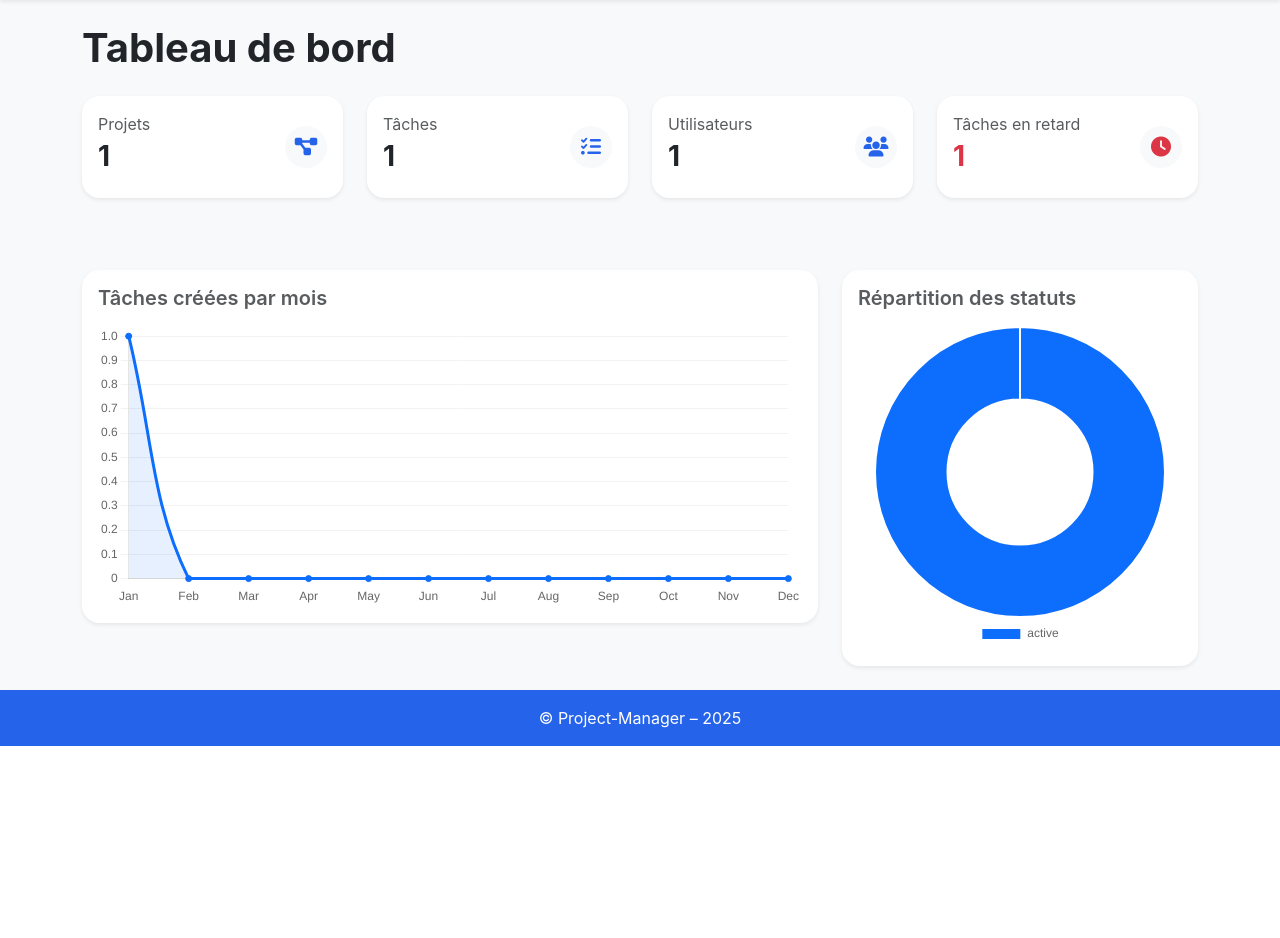
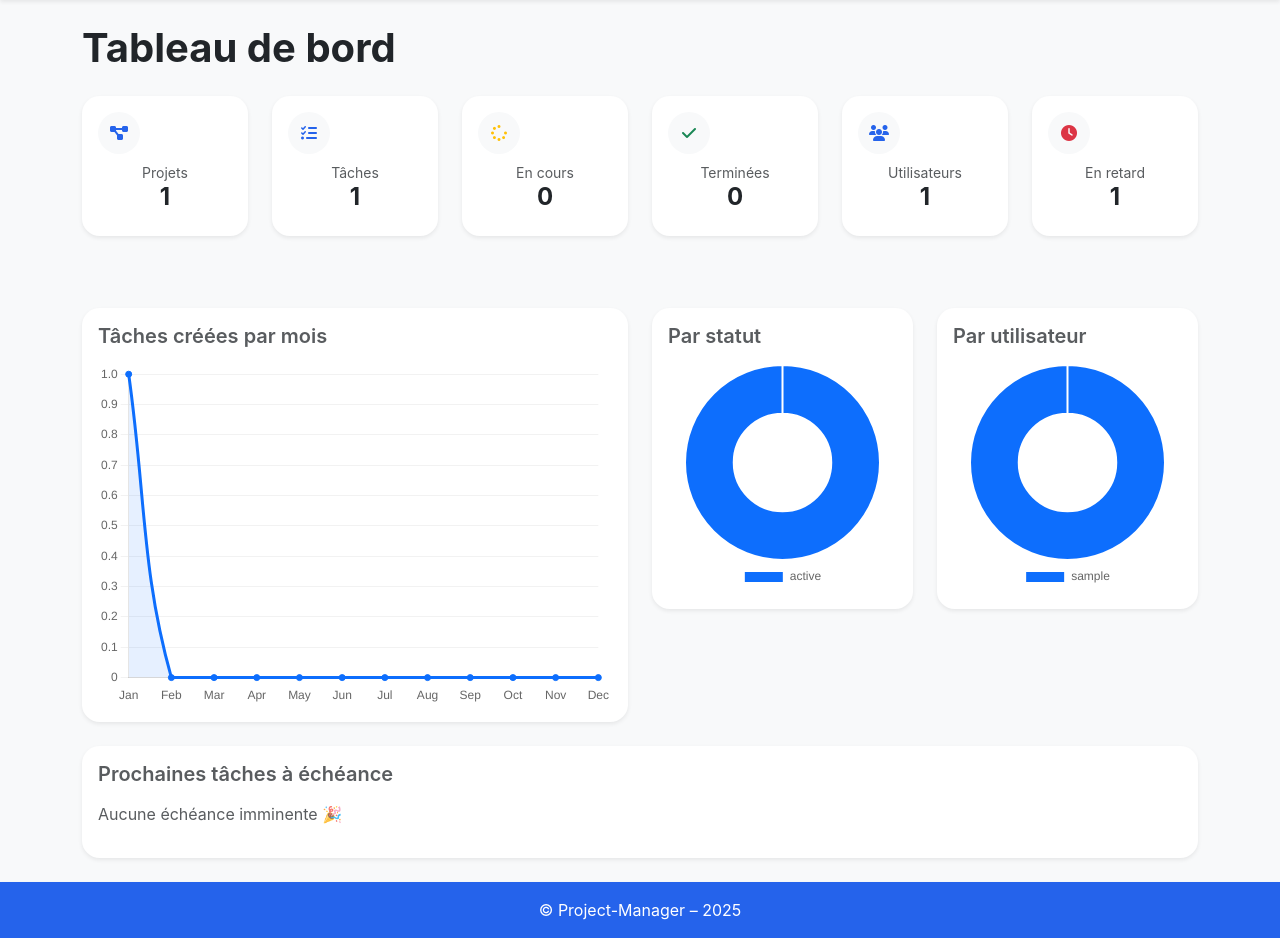
Before and after one commit to LM-Code-Be/project-manager, a Flask app: page / in a window 1280 px wide. Shown: the part 56-994 px from the top of the page. Before the commit the page ends 802 px from the top, so only its background shows below. Run offline with Flask 3, Linux system fonts and the light colour scheme; a user stored in the database is signed in; tables that the repository leaves empty hold one stand-in row (values such as "Sample post"); some libraries are stand-ins or nearby versions.

Commit message:
Version finale du projet - ajout BDD, scripts et nettoyage

```diff
--- a/app/routes/dashboard.py
+++ b/app/routes/dashboard.py
@@ -1,35 +1,55 @@
+# ---------------------------------------------
+# Auteur   : LM‑Code
+# Site     : https://lm-code.be
+# GitHub   : https://github.com/LM-Code-Be
+# Projet   : Project Manager (Flask + MySQL)
+# ---------------------------------------------
+from datetime import date
+import calendar
 from flask import Blueprint, render_template
 from flask_login import login_required
-from datetime import date
-from app.models import Project, Task, User
 from app import db
-import calendar
+from app.models import Project, Task, User, Assignment  # Assignment = table d'association
 
 bp = Blueprint("dashboard", __name__, url_prefix="/")
 
 @bp.route("/")
 @login_required
 def index():
-    # Statistiques globales
+    # ---------- KPI ----------
     total_projects = Project.query.count()
-    total_tasks = Task.query.count()
-    total_users = User.query.count()
-    overdue_tasks = Task.query.filter(Task.due_date < date.today(), Task.status != "done").count()
+    total_tasks    = Task.query.count()
+    total_users    = User.query.count()
+    overdue_tasks  = Task.query.filter(Task.due_date < date.today(),
+                                       Task.status != "done").count()
+    tasks_progress = Task.query.filter_by(status="in_progress").count()
+    tasks_done     = Task.query.filter_by(status="done").count()
 
-    # Répartition des tâches par statut
+    # ---------- Graphique 1 : par statut ----------
+    status_map = {"todo": "À faire", "in_progress": "En cours", "done": "Terminé"}
     status_data = (
         Task.query.with_entities(Task.status, db.func.count())
         .group_by(Task.status).all()
     )
-    status_map = {
-        "todo": "À faire",
-        "in_progress": "En cours",
-        "done": "Terminé"
+    chart_status = {
+        "labels": [status_map.get(s, s) for s, _ in status_data],
+        "data":   [c for _, c in status_data],
     }
-    status_labels = [status_map.get(s, s) for s, _ in status_data]
-    status_counts = [c for _, c in status_data]
 
-    # Évolution mensuelle des tâches créées
+    # ---------- Graphique 2 : par utilisateur ----------
+    user_data = (
+        db.session.query(User.username, db.func.count(Task.id))
+        .join(Assignment, Assignment.user_id == User.id)
+        .join(Task, Task.id == Assignment.task_id)
+        .group_by(User.username)
+        .all()
+    )
+    chart_user = {
+        "labels": [u for u, _ in user_data],
+        "data":   [c for _, c in user_data],
+    }
+
+    # ---------- Graphique 3 : tâches créées par mois ----------
     monthly_data = (
         db.session.query(db.func.month(Task.created), db.func.count())
         .group_by(db.func.month(Task.created)).all()
@@ -38,21 +58,31 @@ def index():
     monthly_counts = {m: 0 for m in range(1, 13)}
     for m, count in monthly_data:
         monthly_counts[m] = count
-    tasks_by_month = [monthly_counts[m] for m in range(1, 13)]
+    chart_monthly = {
+        "labels": monthly_labels,
+        "data":   [monthly_counts[m] for m in range(1, 13)],
+    }
 
-    return render_template("dashboard.html",
+    # ---------- 5 prochaines tâches proches de l'échéance ----------
+    upcoming_tasks = (
+        Task.query.filter(Task.status != "done", Task.due_date >= date.today())
+        .order_by(Task.due_date)
+        .limit(5)
+        .all()
+    )
+
+    return render_template(
+        "dashboard.html",
         stats={
-            "projects": total_projects,
-            "tasks": total_tasks,
-            "users": total_users,
-            "overdue": overdue_tasks
+            "projects":  total_projects,
+            "tasks":     total_tasks,
+            "users":     total_users,
+            "overdue":   overdue_tasks,
+            "progress":  tasks_progress,
+            "done":      tasks_done,
         },
-        chart_monthly={
-            "labels": monthly_labels,
-            "data": tasks_by_month
-        },
-        chart_status={
-            "labels": status_labels,
-            "data": status_counts
-        }
+        chart_monthly = chart_monthly,
+        chart_status  = chart_status,
+        chart_user    = chart_user,
+        upcoming      = upcoming_tasks,
     )
--- a/app/templates/dashboard.html
+++ b/app/templates/dashboard.html
@@ -4,137 +4,144 @@
   GitHub   : https://github.com/LM-Code-Be
   Projet   : Project Manager (Flask + MySQL)
 -->
-
 {% extends 'base.html' %}
 {% block title %}Dashboard – Project Manager{% endblock %}
 
 {% block content %}
 <h1 class="fw-bold mb-4">Tableau de bord</h1>
 
-<!-- Cartes statistiques -->
+<!-- Cartes KPI -->
 <div class="row g-4">
-  <div class="col-sm-6 col-lg-3">
+  {% set kpis = [
+    ("Projets",   stats.projects,  "fa-diagram-project", "primary"),
+    ("Tâches",    stats.tasks,     "fa-list-check",      "primary"),
+    ("En cours",  stats.progress,  "fa-spinner",         "warning"),
+    ("Terminées", stats.done,      "fa-check",           "success"),
+    ("Utilisateurs", stats.users,  "fa-users",           "primary"),
+    ("En retard", stats.overdue,   "fa-clock",           "danger")
+  ] %}
+  {% for label, value, icon, color in kpis %}
+  <div class="col-6 col-lg-2">
+    <div class="card shadow-sm border-0 text-center">
+      <div class="card-body">
+        <div class="icon-circle bg-light text-{{ color }} mb-2">
+          <i class="fa-solid {{ icon }}"></i>
+        </div>
+        <p class="mb-0 text-muted small">{{ label }}</p>
+        <h4 class="fw-bold">{{ value }}</h4>
+      </div>
+    </div>
+  </div>
+  {% endfor %}
+</div>
+
+<!-- Graphiques -->
+<div class="row mt-5 g-4">
+  <!-- Créées par mois -->
+  <div class="col-lg-6">
     <div class="card shadow-sm border-0">
-      <div class="card-body d-flex justify-content-between align-items-center">
-        <div>
-          <p class="text-muted mb-1">Projets</p>
-          <h3 class="fw-bold">{{ stats.projects }}</h3>
-        </div>
-        <div class="icon-circle bg-light text-primary">
-          <i class="fa-solid fa-diagram-project fs-5"></i>
-        </div>
+      <div class="card-body">
+        <h5 class="mb-3 fw-semibold text-muted">Tâches créées par mois</h5>
+        <canvas id="monthlyChart" height="200"></canvas>
       </div>
     </div>
   </div>
 
-  <div class="col-sm-6 col-lg-3">
+  <!-- Par statut -->
+  <div class="col-lg-3">
     <div class="card shadow-sm border-0">
-      <div class="card-body d-flex justify-content-between align-items-center">
-        <div>
-          <p class="text-muted mb-1">Tâches</p>
-          <h3 class="fw-bold">{{ stats.tasks }}</h3>
-        </div>
-        <div class="icon-circle bg-light text-primary">
-          <i class="fa-solid fa-list-check fs-5"></i>
-        </div>
+      <div class="card-body">
+        <h5 class="mb-3 fw-semibold text-muted">Par statut</h5>
+        <canvas id="statusChart" height="200"></canvas>
       </div>
     </div>
   </div>
 
-  <div class="col-sm-6 col-lg-3">
+  <!-- Par utilisateur -->
+  <div class="col-lg-3">
     <div class="card shadow-sm border-0">
-      <div class="card-body d-flex justify-content-between align-items-center">
-        <div>
-          <p class="text-muted mb-1">Utilisateurs</p>
-          <h3 class="fw-bold">{{ stats.users }}</h3>
-        </div>
-        <div class="icon-circle bg-light text-primary">
-          <i class="fa-solid fa-users fs-5"></i>
-        </div>
-      </div>
-    </div>
-  </div>
-
-  <div class="col-sm-6 col-lg-3">
-    <div class="card shadow-sm border-0">
-      <div class="card-body d-flex justify-content-between align-items-center">
-        <div>
-          <p class="text-muted mb-1">Tâches en retard</p>
-          <h3 class="fw-bold text-danger">{{ stats.overdue }}</h3>
-        </div>
-        <div class="icon-circle bg-light text-danger">
-          <i class="fa-solid fa-clock fs-5"></i>
-        </div>
+      <div class="card-body">
+        <h5 class="mb-3 fw-semibold text-muted">Par utilisateur</h5>
+        <canvas id="userChart" height="200"></canvas>
       </div>
     </div>
   </div>
 </div>
 
-<!-- Graphiques -->
-<div class="row mt-5 g-4">
-  <!-- Graphique par mois -->
-  <div class="col-md-8">
-    <div class="card shadow-sm border-0">
-      <div class="card-body">
-        <h5 class="mb-3 fw-semibold text-muted">Tâches créées par mois</h5>
-        <canvas id="monthlyChart" height="120"></canvas>
-      </div>
+<!-- 5 prochaines tâches -->
+<div class="card shadow-sm border-0 mt-4">
+  <div class="card-body">
+    <h5 class="mb-3 fw-semibold text-muted">Prochaines tâches à échéance</h5>
+    {% if upcoming %}
+    <div class="table-responsive">
+      <table class="table table-sm align-middle">
+        <thead class="table-light">
+          <tr>
+            <th>Titre</th>
+            <th>Projet</th>
+            <th>Statut</th>
+            <th>Échéance</th>
+          </tr>
+        </thead>
+        <tbody>
+          {% for t in upcoming %}
+          <tr>
+            <td>{{ t.title }}</td>
+            <td>{{ t.project.name if t.project else "-" }}</td>
+            <td>{{ t.get_status_display() }}</td>
+            <td>{{ t.due_date.strftime("%d/%m/%Y") if t.due_date else "-" }}</td>
+          </tr>
+          {% endfor %}
+        </tbody>
+      </table>
     </div>
-  </div>
-
-  <!-- Graphique par statut -->
-  <div class="col-md-4">
-    <div class="card shadow-sm border-0">
-      <div class="card-body">
-        <h5 class="mb-3 fw-semibold text-muted">Répartition des statuts</h5>
-        <canvas id="statusChart" height="200"></canvas>
-      </div>
-    </div>
+    {% else %}
+      <p class="text-muted">Aucune échéance imminente 🎉</p>
+    {% endif %}
   </div>
 </div>
 {% endblock %}
 
 {% block scripts_extra %}
 <script>
-const monthlyCtx = document.getElementById("monthlyChart").getContext("2d");
-new Chart(monthlyCtx, {
-  type: "line",
-  data: {
-    labels: {{ chart_monthly.labels | tojson | safe }},
-    datasets: [{
-      label: "Tâches",
-      data: {{ chart_monthly.data | tojson | safe }},
-      borderColor: "#0d6efd",
-      backgroundColor: "rgba(13, 110, 253, 0.1)",
-      tension: 0.4,
-      fill: true,
-      pointBackgroundColor: "#0d6efd"
+/* Ligne mensuelle */
+new Chart(document.getElementById('monthlyChart').getContext('2d'),{
+  type:'line',
+  data:{
+    labels: {{ chart_monthly.labels|tojson|safe }},
+    datasets:[{
+      label:'Tâches',
+      data: {{ chart_monthly.data|tojson|safe }},
+      borderColor:'#0d6efd',
+      backgroundColor:'rgba(13,110,253,.1)',
+      tension:.4, fill:true, pointBackgroundColor:'#0d6efd'
     }]
   },
-  options: {
-    responsive: true,
-    plugins: { legend: { display: false } },
-    scales: {
-      y: { beginAtZero: true, grid: { color: "rgba(0,0,0,0.05)" } },
-      x: { grid: { display: false } }
-    }
+  options:{
+    plugins:{legend:{display:false}},
+    scales:{y:{beginAtZero:true,grid:{color:'rgba(0,0,0,.05)'}},x:{grid:{display:false}}}
   }
 });
-
-const statusCtx = document.getElementById("statusChart").getContext("2d");
-new Chart(statusCtx, {
-  type: "doughnut",
-  data: {
-    labels: {{ chart_status.labels | tojson | safe }},
-    datasets: [{
-      data: {{ chart_status.data | tojson | safe }},
-      backgroundColor: ["#0d6efd", "#ffc107", "#198754"]
-    }]
+/* Doughnut par statut */
+new Chart(document.getElementById('statusChart').getContext('2d'),{
+  type:'doughnut',
+  data:{
+    labels: {{ chart_status.labels|tojson|safe }},
+    datasets:[{data: {{ chart_status.data|tojson|safe }},
+      backgroundColor:['#0d6efd','#ffc107','#198754']}]
   },
-  options: {
-    responsive: true,
-    plugins: { legend: { position: "bottom" } }
-  }
+  options:{plugins:{legend:{position:'bottom'}}}
+});
+/* Doughnut par utilisateur */
+new Chart(document.getElementById('userChart').getContext('2d'),{
+  type:'doughnut',
+  data:{
+    labels: {{ chart_user.labels|tojson|safe }},
+    datasets:[{data: {{ chart_user.data|tojson|safe }},
+      backgroundColor:['#0d6efd','#6610f2','#6f42c1','#dc3545','#198754',
+                       '#ffc107','#20c997','#0dcaf0','#fd7e14']}]
+  },
+  options:{plugins:{legend:{position:'bottom'}}}
 });
 </script>
 {% endblock %}
```
Also changed, not shown: app/forms/task_forms.py (+22 -5 lines), app/routes/tasks.py (+46 -30 lines).
